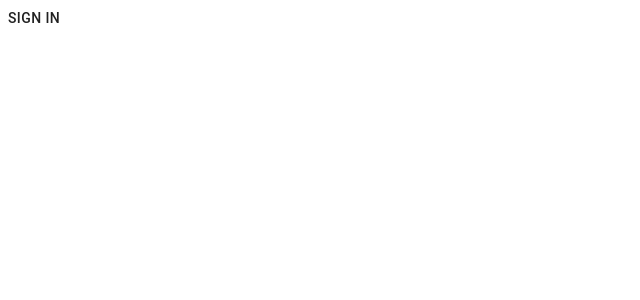
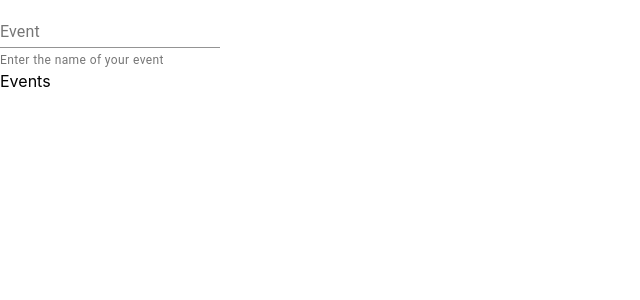
Before and after one commit to forbesd7/EventViewerApp, a React (Create React App) app: page / in a window 1280 px wide. Shown: the top 300 px of the page, without its empty margins (0-640 px from the left). Built offline with nearby package versions, Linux system fonts and the light colour scheme.

Commit message:
can now see a simple form, and component for list of events

```diff
--- /dev/null
+++ b/src/components/CreateEvent.jsx
@@ -0,0 +1,28 @@
+import React, { Component } from "react";
+import {
+  FormControl,
+  InputLabel,
+  Input,
+  FormHelperText
+} from "@material-ui/core";
+class CreateEvent extends Component {
+  constructor(props) {
+    super(props);
+    this.state = {};
+  }
+  render() {
+    return (
+      <div>
+        <FormControl>
+          <InputLabel htmlFor="event-name">Event</InputLabel>
+          <Input id="event-name" aria-describedby="my-helper-text" />
+          <FormHelperText id="my-helper-text">
+            Enter the name of your event
+          </FormHelperText>
+        </FormControl>
+      </div>
+    );
+  }
+}
+
+export default CreateEvent;
--- /dev/null
+++ b/src/components/EventView.jsx
@@ -0,0 +1,20 @@
+import React, { Component } from "react";
+import CreateEvent from "./CreateEvent";
+import Events from "./Events";
+
+class EventView extends Component {
+  constructor(props) {
+    super(props);
+    this.state = {};
+  }
+  render() {
+    return (
+      <div>
+        <CreateEvent />
+        <Events />
+      </div>
+    );
+  }
+}
+
+export default EventView;
--- /dev/null
+++ b/src/components/Events.jsx
@@ -0,0 +1,13 @@
+import React, { Component } from "react";
+
+class Events extends Component {
+  constructor(props) {
+    super(props);
+    this.state = {};
+  }
+  render() {
+    return <div>Events</div>;
+  }
+}
+
+export default Events;
--- a/src/components/SignInPage.jsx
+++ b/src/components/SignInPage.jsx
@@ -1,12 +1,12 @@
-import React, { Component } from "react";
+import React, { Component, Fragment } from "react";
 import { Button } from "@material-ui/core";
 import { database, provider, auth } from "../firebase";
-
+import EventView from "./EventView";
 class SignInPage extends Component {
   constructor(props) {
     super(props);
     this.state = {
-      user: null
+      user: "s"
     };
   }
 
@@ -28,13 +28,13 @@ class SignInPage extends Component {
 
   renderView = () => {
     if (this.state.user !== null) {
-      return <div>eventView</div>;
+      return <EventView />;
     } else {
       return <Button onClick={this.signInAndCreateUser}>Sign in</Button>;
     }
   };
   render() {
-    return <div>{this.renderView()}</div>;
+    return <Fragment>{this.renderView()}</Fragment>;
   }
 }
 
```
